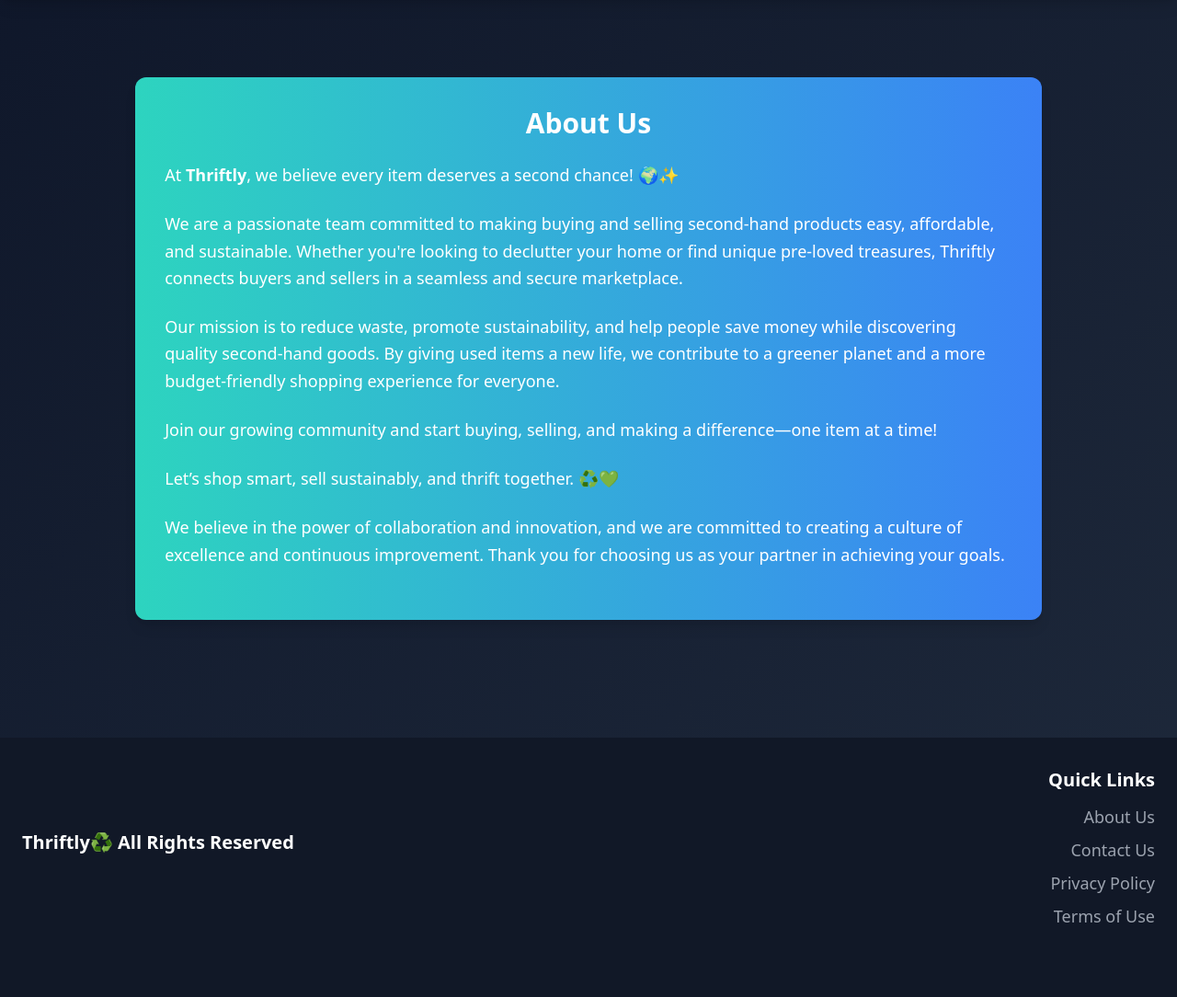
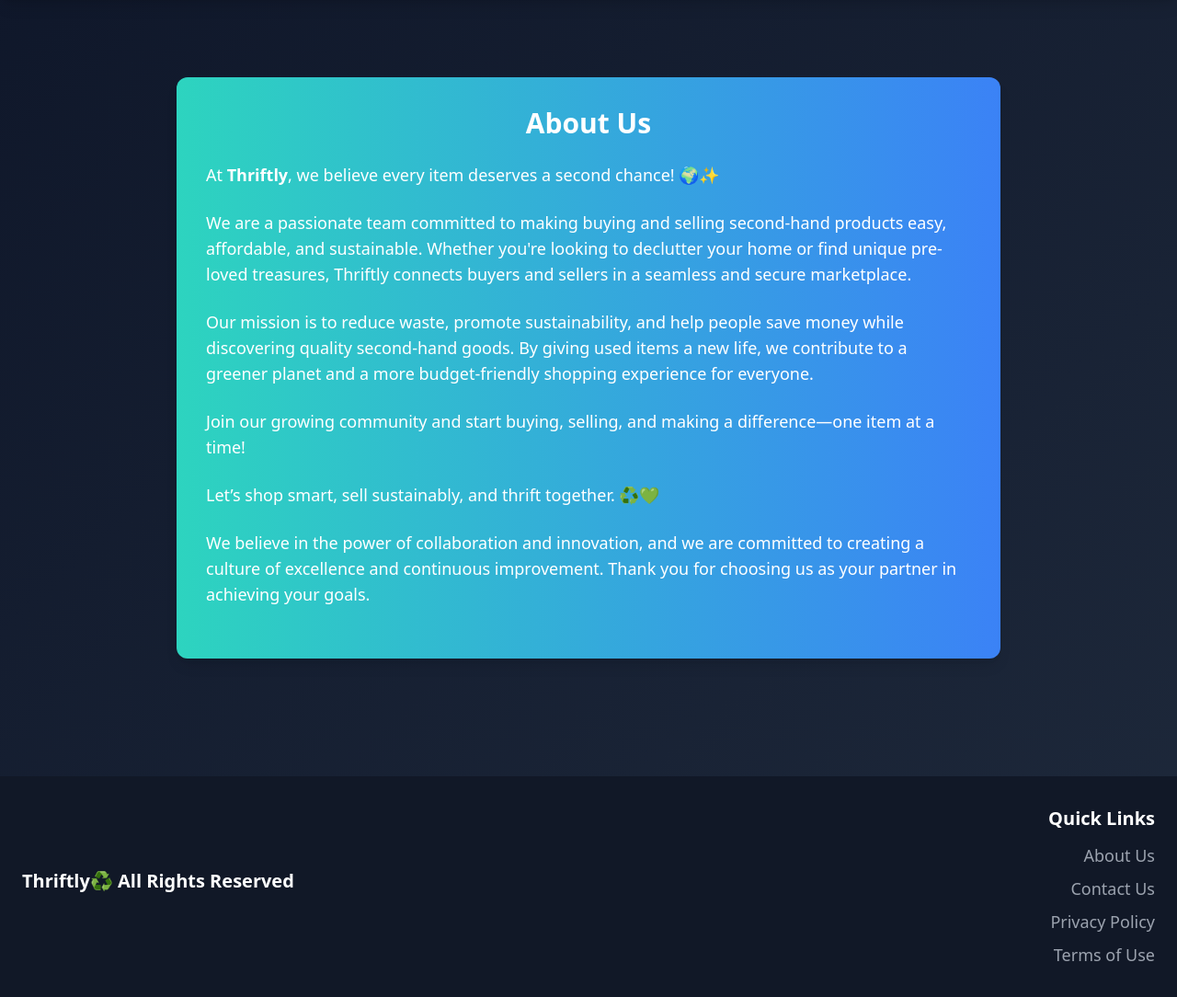
Before and after one commit to anushka00266/Thriftly, a Django app: page /about/ in a window 1280 px wide. Shown: the part 76-1160 px from the top of the page at 92% size. Before the commit the page ends 1079 px from the top, so only its background shows below. Run offline with Django 5.2, Linux system fonts and the light colour scheme; some libraries are stand-ins or nearby versions.

Commit message:
Update about.html

```diff
--- a/core/templates/core/about.html
+++ b/core/templates/core/about.html
@@ -3,29 +3,29 @@
 {% block title %}About Us{% endblock %}
 
 {% block content %}
-    <div class="w-4/5 mx-auto p-8 bg-gradient-to-r from-teal-400 to-blue-500 rounded-xl shadow-lg text-white">
-        <h1 class="text-3xl font-semibold text-white text-center mb-6">About Us</h1>
-        <p class="text-lg leading-relaxed mb-6">
+    <div class="w-full max-w-4xl mx-auto p-6 sm:p-8 bg-gradient-to-r from-teal-400 to-blue-500 rounded-xl shadow-lg text-white">
+        <h1 class="text-2xl sm:text-3xl font-semibold text-white text-center mb-6">About Us</h1>
+        <p class="text-base sm:text-lg leading-relaxed mb-6">
             At <strong>Thriftly</strong>, we believe every item deserves a second chance! 🌍✨
         </p>
 
-        <p class="text-lg leading-relaxed mb-6">
+        <p class="text-base sm:text-lg leading-relaxed mb-6">
             We are a passionate team committed to making buying and selling second-hand products easy, affordable, and sustainable. Whether you're looking to declutter your home or find unique pre-loved treasures, Thriftly connects buyers and sellers in a seamless and secure marketplace.
         </p>
 
-        <p class="text-lg leading-relaxed mb-6">
+        <p class="text-base sm:text-lg leading-relaxed mb-6">
             Our mission is to reduce waste, promote sustainability, and help people save money while discovering quality second-hand goods. By giving used items a new life, we contribute to a greener planet and a more budget-friendly shopping experience for everyone.
         </p>
 
-        <p class="text-lg leading-relaxed mb-6">
+        <p class="text-base sm:text-lg leading-relaxed mb-6">
             Join our growing community and start buying, selling, and making a difference—one item at a time!
         </p>
 
-        <p class="text-lg leading-relaxed mb-6">
+        <p class="text-base sm:text-lg leading-relaxed mb-6">
             Let’s shop smart, sell sustainably, and thrift together. ♻️💚
         </p>
 
-        <p class="text-lg leading-relaxed mb-6">
+        <p class="text-base sm:text-lg leading-relaxed mb-6">
             We believe in the power of collaboration and innovation, and we are committed to creating a culture of excellence and continuous improvement. Thank you for choosing us as your partner in achieving your goals.
         </p>
     </div>
```
